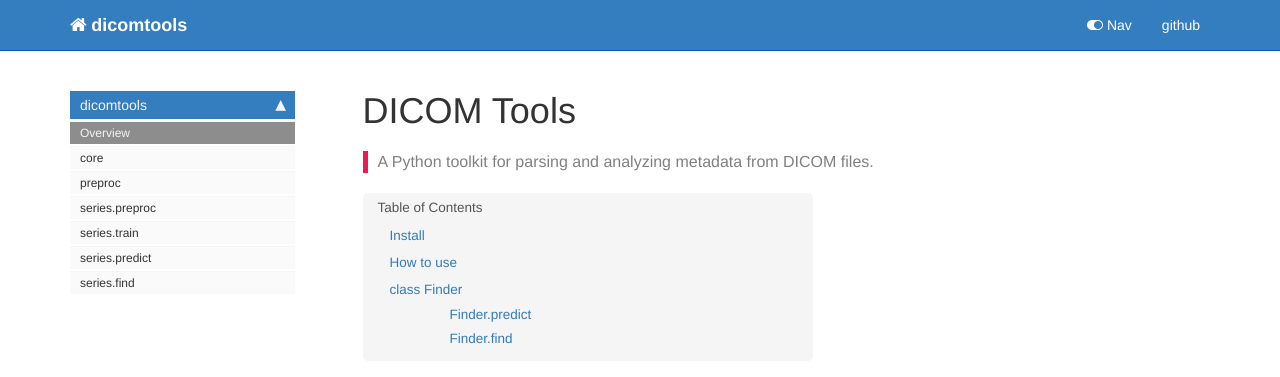
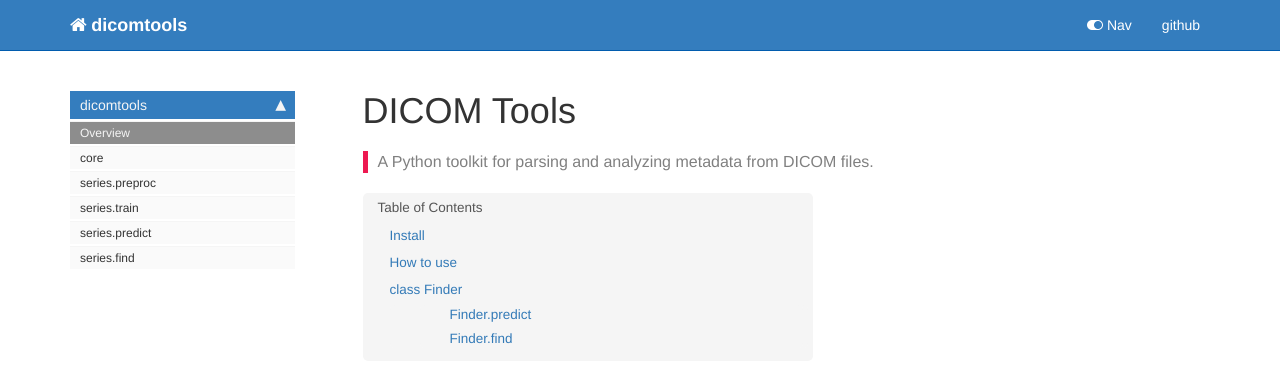
Before and after one commit to wfwiggins/dicomtools, a Jekyll site: the page built from docs/index.html, in a window 1280 px wide. Shown: the top 377 px of the page. Built offline with Jekyll 4.4.1, drawn with Linux system fonts in a browser that asks for light colours; nearby versions of some CDN libraries; comment, search, counter and statistics services are not loaded.

Commit message:
rm old nb

```diff
--- a/dicomtools/_nbdev.py
+++ b/dicomtools/_nbdev.py
@@ -25,7 +25,6 @@ index = {"get_dicoms": "00_core.ipynb",
          "Finder": "04_series.find.ipynb"}
 
 modules = ["core.py",
-           "preproc.py",
            "series/preproc.py",
            "series/train.py",
            "series/predict.py",
--- a/docs/_data/sidebars/home_sidebar.yml
+++ b/docs/_data/sidebars/home_sidebar.yml
@@ -12,9 +12,6 @@ entries:
     - output: web,pdf
       title: core
       url: core.html
-    - output: web,pdf
-      title: preproc
-      url: preproc.html
     - output: web,pdf
       title: series.preproc
       url: series.preproc.html
--- a/docs/sidebar.json
+++ b/docs/sidebar.json
@@ -2,7 +2,6 @@
   "dicomtools": {
     "Overview": "/",
     "core": "core.html",
-    "preproc": "preproc.html",
     "series.preproc": "series.preproc.html",
     "series.train": "series.train.html",
     "series.predict": "series.predict.html",
```
Also changed, not shown: 1 other file.
